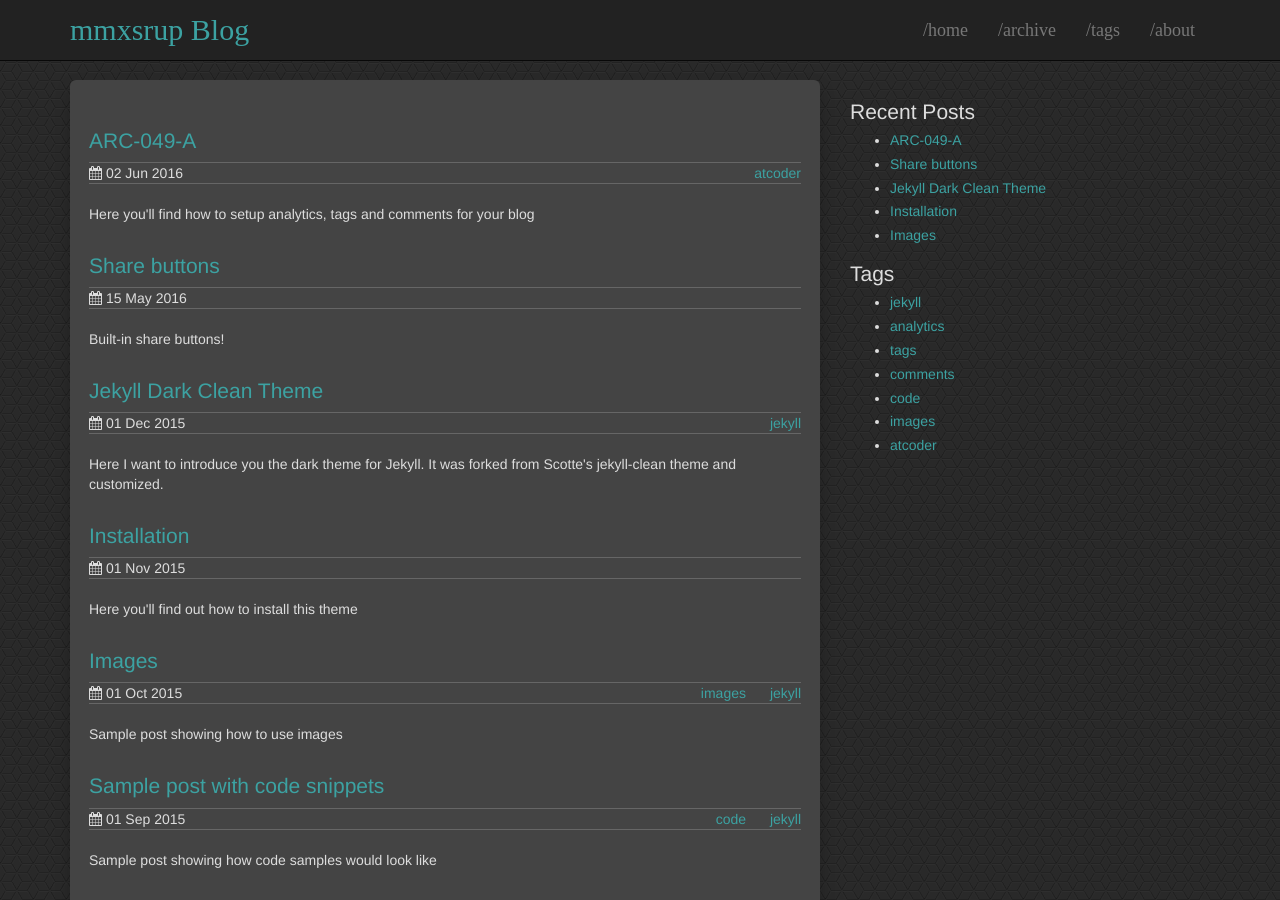
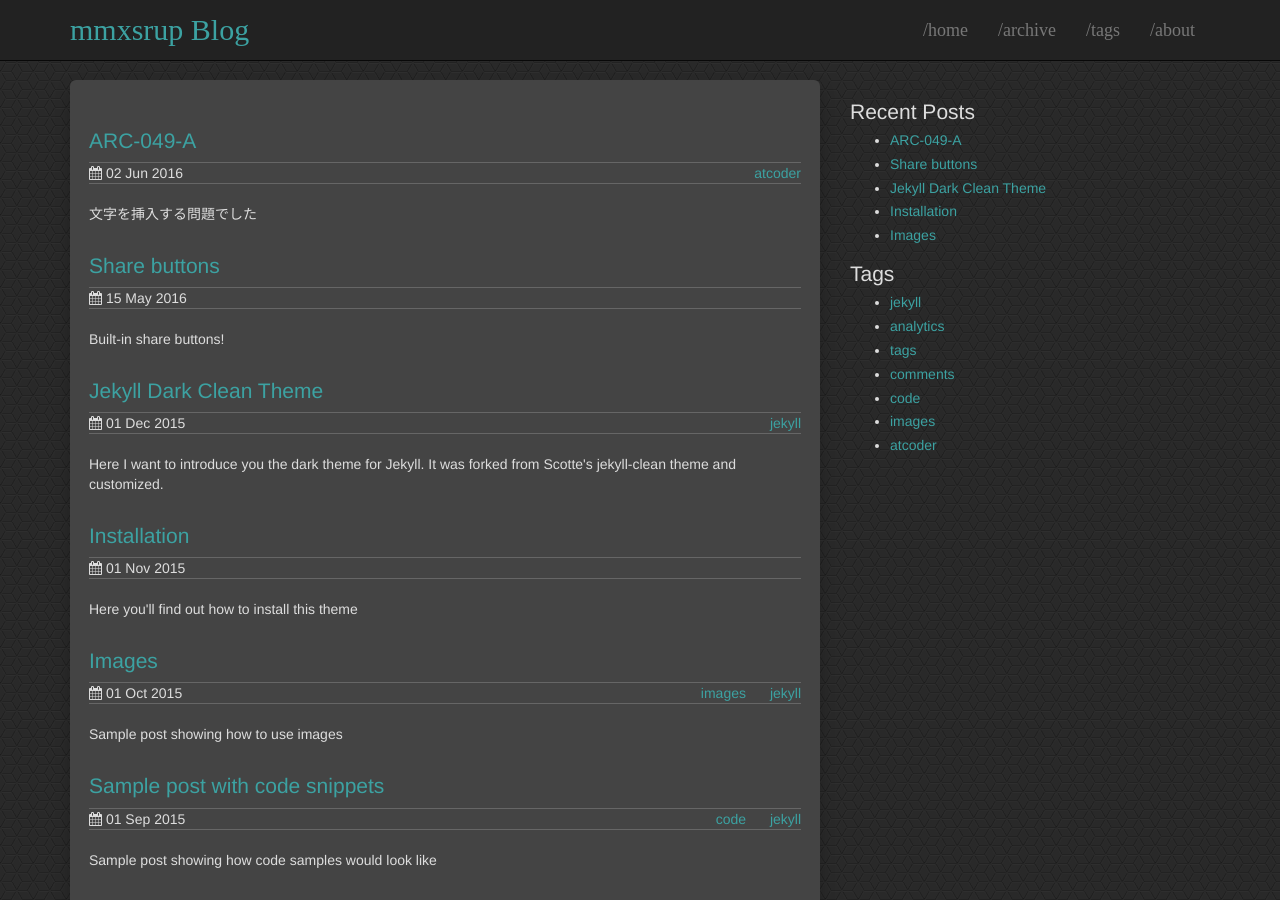
Before and after one commit to mmxsrup/old.mmxsrup.github.io, a Jekyll site: the page built from index.html, in a window 1280 px wide and 900 px high. Built offline with Jekyll 4.4.1, drawn with Linux system fonts in a browser that asks for light colours; part of the change alters nothing that is shown.

```diff
--- a/_config.yml
+++ b/_config.yml
@@ -19,7 +19,7 @@ share:
   email: true
 
 social:
-  github: streetturtle
+  github: mmxsrups
   stackoverflow: ''
   linkedin:
   instagram: ''
@@ -35,7 +35,7 @@ yandex_metrica:
 # Set this to your disqus shortname to enable comments. Note that the 'comments'
 # setting below must also be true. Individual posts can override 'comments' to
 # disable on a post-by-post basis
-disqus: streetturtle
+disqus: mmxsrup
 comments: false
 
 permalink: /:year/:month/:title
--- a/_posts/2016-06-04-ARC-050-A.md
+++ b/_posts/2016-06-04-ARC-050-A.md
@@ -2,7 +2,7 @@
 layout: post
 title: "ARC-049-A"
 date: 2016-06-02 16:25:06
-description: Here you'll find how to setup analytics, tags and comments for your blog
+description: 文字を挿入する問題でした
 tags:
  - atcoder
 ---
```
